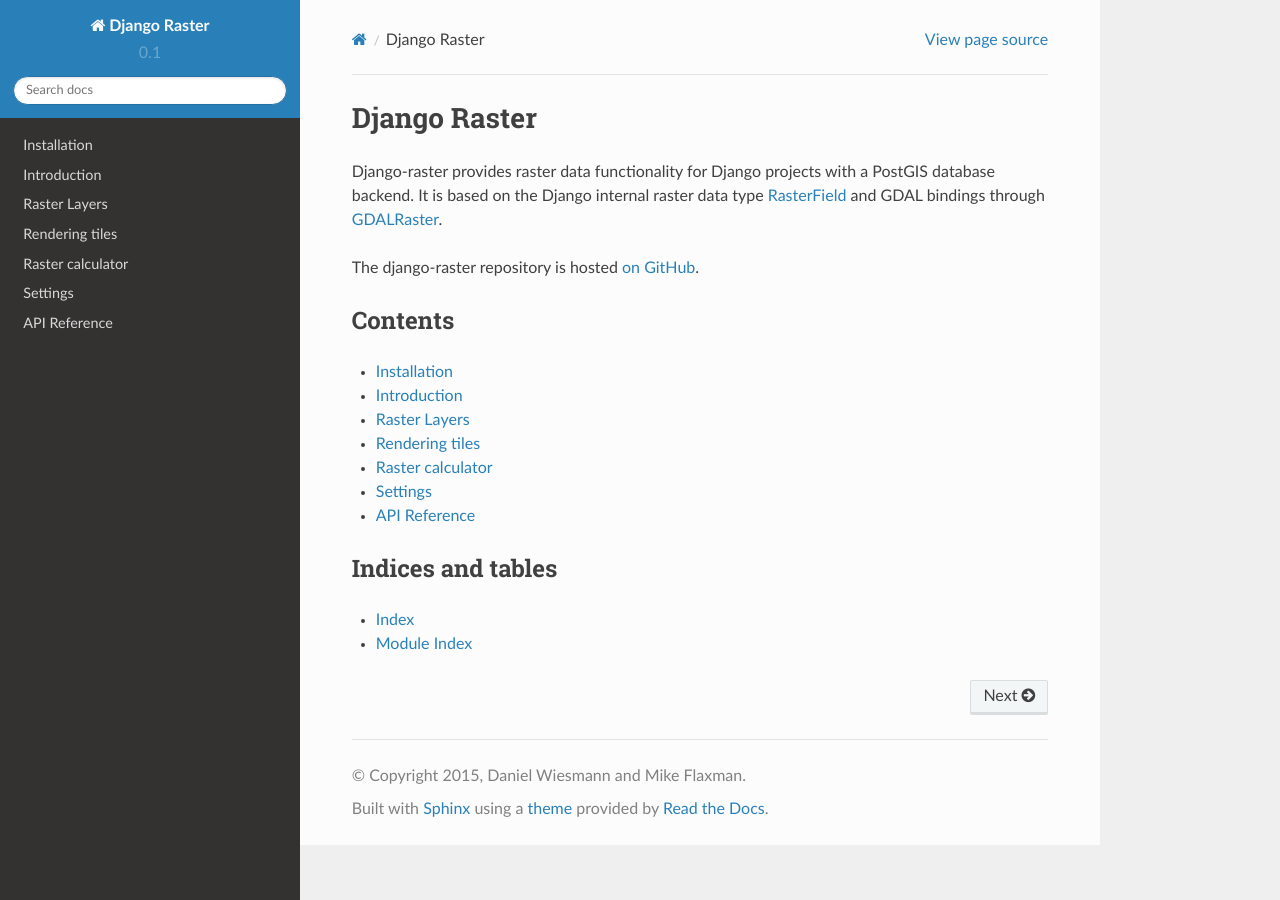
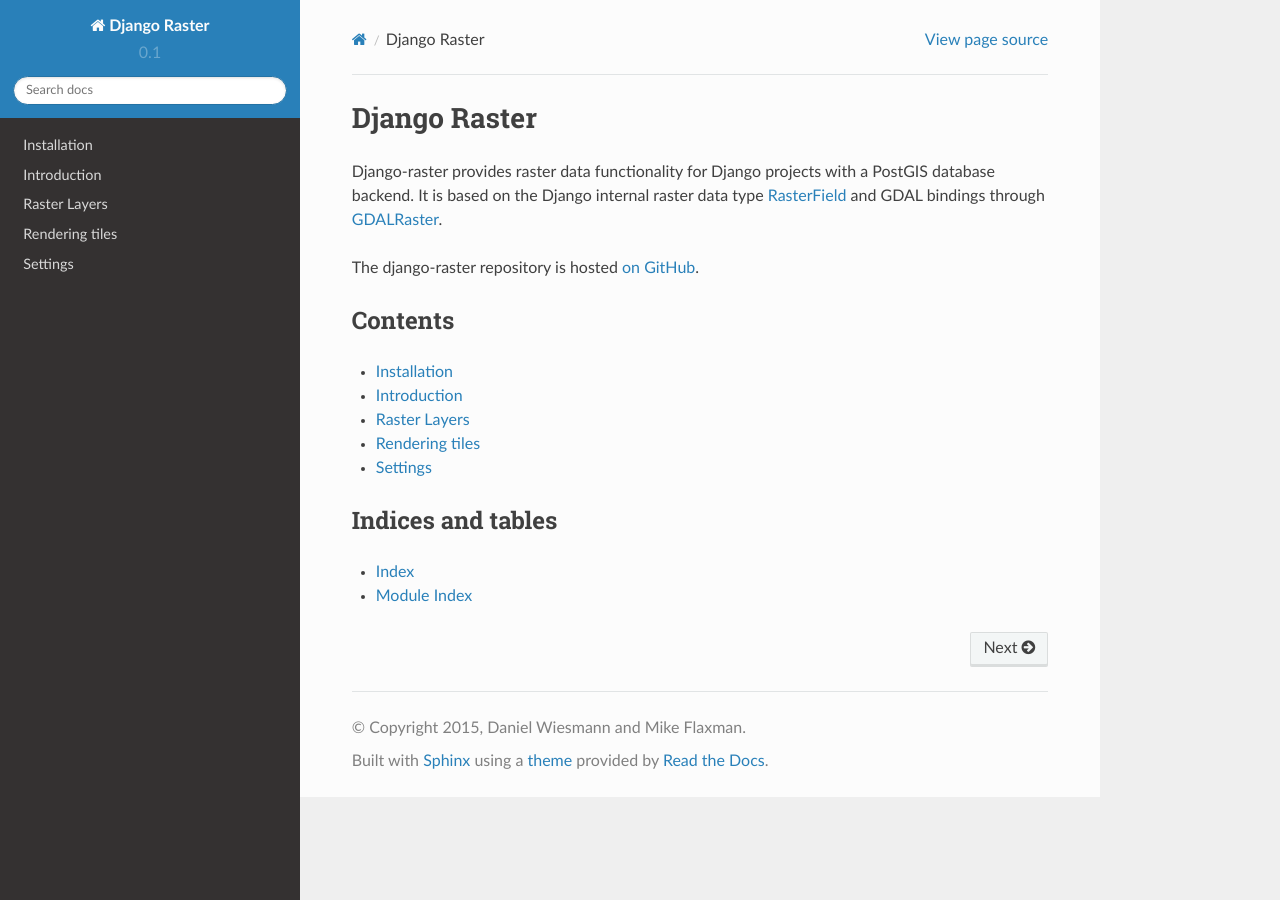
Before and after one commit to geodesign/django-raster, a Sphinx documentation site: the page built from docs/index.rst, in a window 1280 px wide. Built offline with Sphinx 7.4.7 and the Read the Docs theme 2.0.0, drawn with Linux system fonts in a browser that asks for light colours; some of the changed lines change nothing that is shown.

Commit message:
Removed algebra and reference from doc index.
These parts are incomplete and partly out of date.

```diff
--- a/docs/index.rst
+++ b/docs/index.rst
@@ -7,10 +7,9 @@
 
 The django-raster repository is hosted `on GitHub`__.
 
-__ https://docs.djangoproject.com/en/1.9/ref/contrib/gis/model-api/#rasterfield
-__ https://docs.djangoproject.com/en/1.9/ref/contrib/gis/gdal/#raster-data-objects
+__ https://docs.djangoproject.com/en/dev/ref/contrib/gis/model-api/#rasterfield
+__ https://docs.djangoproject.com/en/dev/ref/contrib/gis/gdal/#raster-data-objects
 __ https://github.com/geodesign/django-raster
-
 
 Contents
 --------
@@ -22,9 +21,9 @@
     introduction
     parser
     tms
-    algebra
     settings
-    ref/index
+
+.. Removed "algebra" and "ref/index" from toctree because they are incomplete.
 
 Indices and tables
 ------------------
```
